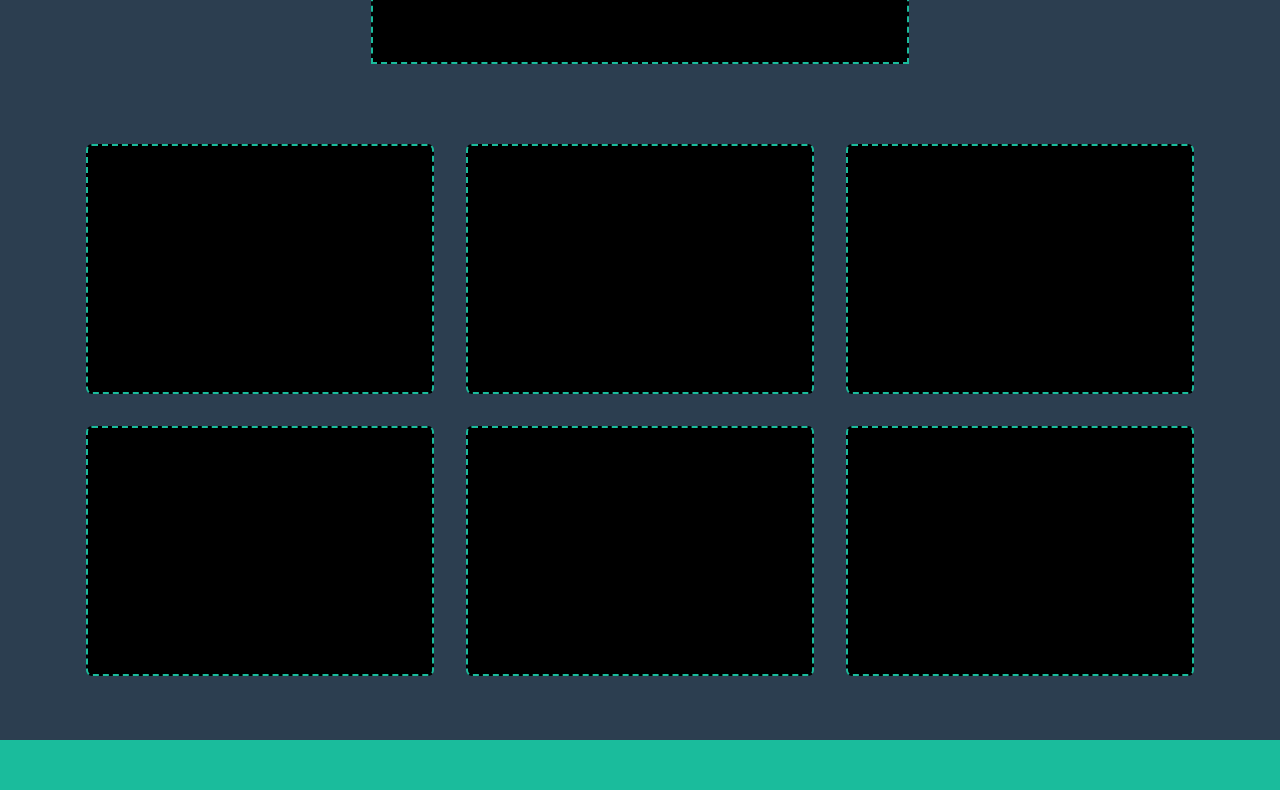
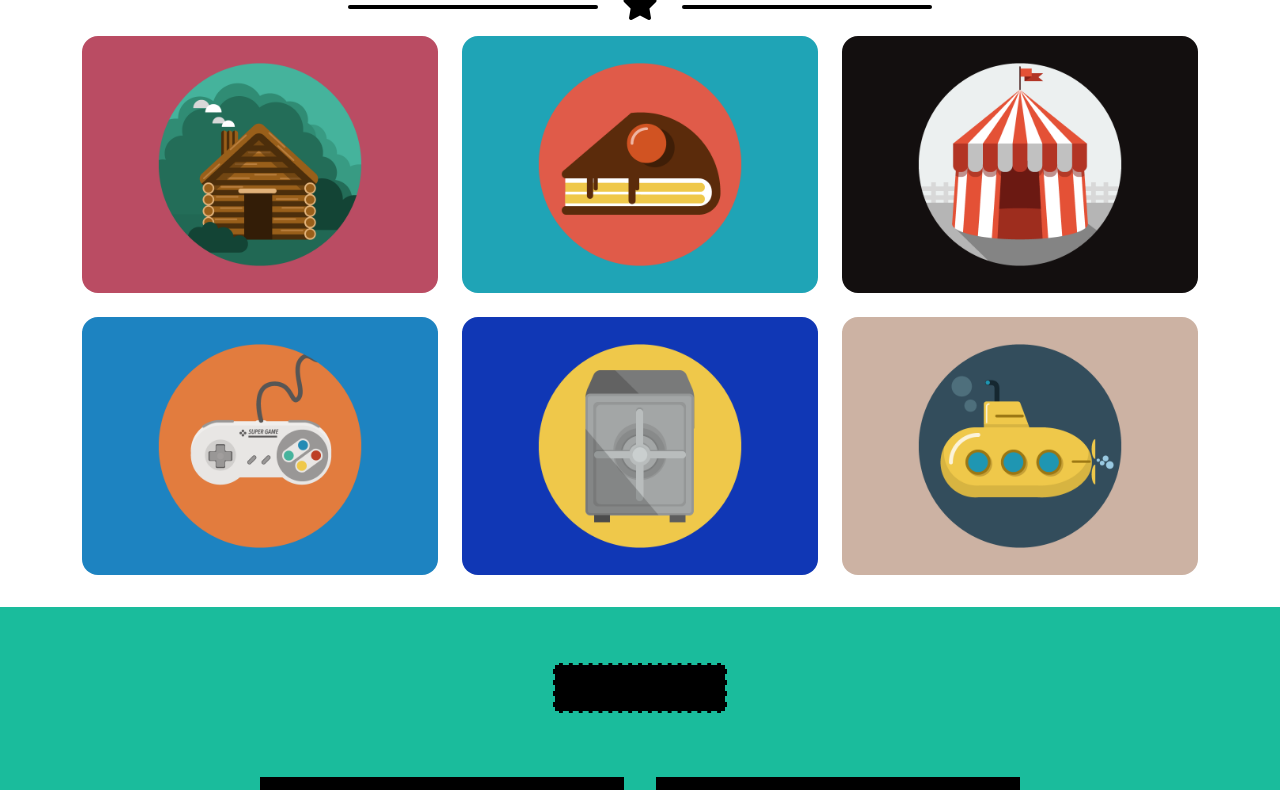
Before and after one commit to slivcaigor/html-css-bootstrap-freelancer, a plain HTML site: page index.html in a window 1280 px wide. Shown: the part 686-1476 px from the top of the page. Drawn offline with nearby package versions, Linux system fonts and the light colour scheme.

Commit message:
Portfolio Section Ready

```diff
--- a/css/style.css
+++ b/css/style.css
@@ -69,7 +69,7 @@
   font-size: clamp(.6rem, 4vw, 1.4rem);
 }
 
-.fa-star {
+.decoration .fa-star {
   color: var(--title-w-clr);
   font-size: clamp(1rem, 7vw, 2rem);
 }
@@ -84,6 +84,38 @@
   width: min(25vw, 250px);
 }
 
+/*************************************************
+  PORTFOLIO SECTION
+ *************************************************/
+.portfolio {
+  background-color: var(--title-w-clr);
+}
+
+.portfolio-text {
+  color: var(--title-b-clr);
+  text-transform: uppercase;
+  font-weight: 600;
+  font-size: clamp(1rem, 10vw, 3rem);
+}
+
+.decoration-blck .fa-star {
+  color: var(--title-b-clr);
+  font-size: clamp(1rem, 7vw, 2rem);
+}
+
+.decoration-blck span:before,
+.decoration-blck span:after {
+  background-color: var(--title-b-clr);
+  content: "";
+  display: inline-block;
+  height: 4px;
+  border-radius: 10px;
+  width: min(25vw, 250px);
+}
+
+.portfolio-card img {
+  max-width: 100%;
+}
 
 
 
@@ -91,22 +123,7 @@
 
 
 
-/* Section Portfolio */
-.portfolio {
-  background-color: var(--bar-clr);
-}
 
-.title {
-  height: 100px;
-  background-color: var(--title-b-clr);
-  border: dashed 2px var(--accent-clr);
-}
-
-.card {
-  height: 250px;
-  background-color: var(--title-b-clr);
-  border: dashed 2px var(--accent-clr);
-}
 
 /* Section About */
 .about {
--- a/index.html
+++ b/index.html
@@ -45,7 +45,6 @@
         </nav>
       </div>
     </section>
-
     <section class="jumbo py-3">
       <div class="container">
         <div class="row text-center justify-content-center">
@@ -63,35 +62,47 @@
   </header>
 
   <main>
-    <section class="portfolio p-5">
-      <div class="container">
-        <div class="row justify-content-center">
-          <div class="col-6 p-3">
-            <div class="title"></div>
-            <div class="decoration"></div>
+    <section class="portfolio">
+      <div class="container py-3">
+        <div class="row text-center">
+          <div class="portfolio-text">portfolio</div>
+          <div class="decoration-blck">
+            <span><i class="fa-solid fa-star px-4 align-middle"></i></span>
           </div>
         </div>
       </div>
 
       <div class="container">
-        <div class="row d-flex flex-wrap mt-5 justify-content-around">
-          <div class="col-12 col-md-6 col-lg-4 p-3">
-            <div class="card"></div>
+        <div class="row d-flex flex-wrap mb-2 justify-content-around">
+          <div class="col-12 col-md-6 col-xl-4">
+            <div class="portfolio-card pb-4">
+              <img class="rounded-4" src="./img/cabin.png" alt="Image of a cabin in the woods">
+            </div>
           </div>
-          <div class="col-12 col-md-6 col-lg-4 p-3">
-            <div class="card"></div>
+          <div class="col-12 col-md-6 col-xl-4">
+            <div class="portfolio-card pb-4">
+              <img class="rounded-4" src="./img/cake.png" alt="Image of a cake piece">
+            </div>
           </div>
-          <div class="col-12 col-md-6 col-lg-4 p-3">
-            <div class="card"></div>
+          <div class="col-12 col-md-6 col-xl-4">
+            <div class="portfolio-card pb-4">
+              <img class="rounded-4" src="./img/circus.png" alt="Image of a circus">
+            </div>
           </div>
-          <div class="col-12 col-md-6 col-lg-4 p-3">
-            <div class="card"></div>
+          <div class="col-12 col-md-6 col-xl-4">
+            <div class="portfolio-card pb-4">
+              <img class="rounded-4" src="./img/game.png" alt="Image of a console joystick">
+            </div>
           </div>
-          <div class="col-12 col-md-6 col-lg-4 p-3">
-            <div class="card"></div>
+          <div class="col-12 col-md-6 col-xl-4">
+            <div class="portfolio-card pb-4">
+              <img class="rounded-4" src="./img/safe.png" alt="Image of a safe">
+            </div>
           </div>
-          <div class="col-12 col-md-6 col-lg-4 p-3">
-            <div class="card"></div>
+          <div class="col-12 col-md-6 col-xl-4">
+            <div class="portfolio-card pb-4">
+              <img class="rounded-4" src="./img/submarine.png" alt="Image of an yellow submarine">
+            </div>
           </div>
         </div>
       </div>
```
